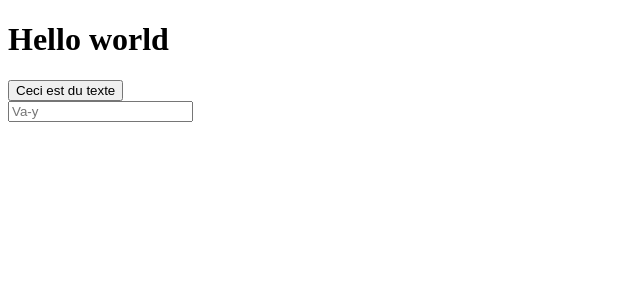
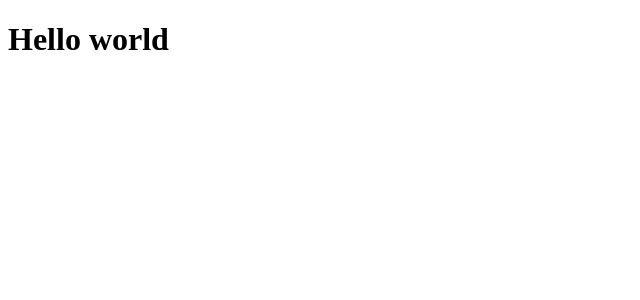
Before and after one commit to vo-olivier250405/react-portfolio, a React (Vite) app: page / in a window 1280 px wide. Shown: the top 300 px of the page, without its empty margins (0-640 px from the left). Built offline with nearby package versions, Linux system fonts and the light colour scheme.

Commit message:
[ADD] => eslint configuration

```diff
--- a/src/App.tsx
+++ b/src/App.tsx
@@ -1,11 +1,9 @@
-import { Button, InputText } from "./components/atoms";
+import "../styles/App.css";
 
 export const App = () => {
   return (
     <>
       <h1>Hello world</h1>
-      <Button text="Ceci est du texte" onClick={() => alert("CLICK")} />
-      <InputText placeholder="Va-y" />
     </>
   );
 };
--- a/src/components/atoms/InputText.tsx
+++ b/src/components/atoms/InputText.tsx
@@ -9,6 +9,7 @@ export const InputText = (props: InputTextProps) => {
   const handleOnChange = (event: ChangeEvent<HTMLInputElement>) => {
     setInputContent(event.target.value);
   };
+
   return (
     <div>
       <input
```
Also changed, not shown: package.json (+8 -3 lines), .eslintrc.json (added), styles/App.css (added), 1 other file (tests, documents, lock files or other folders).
